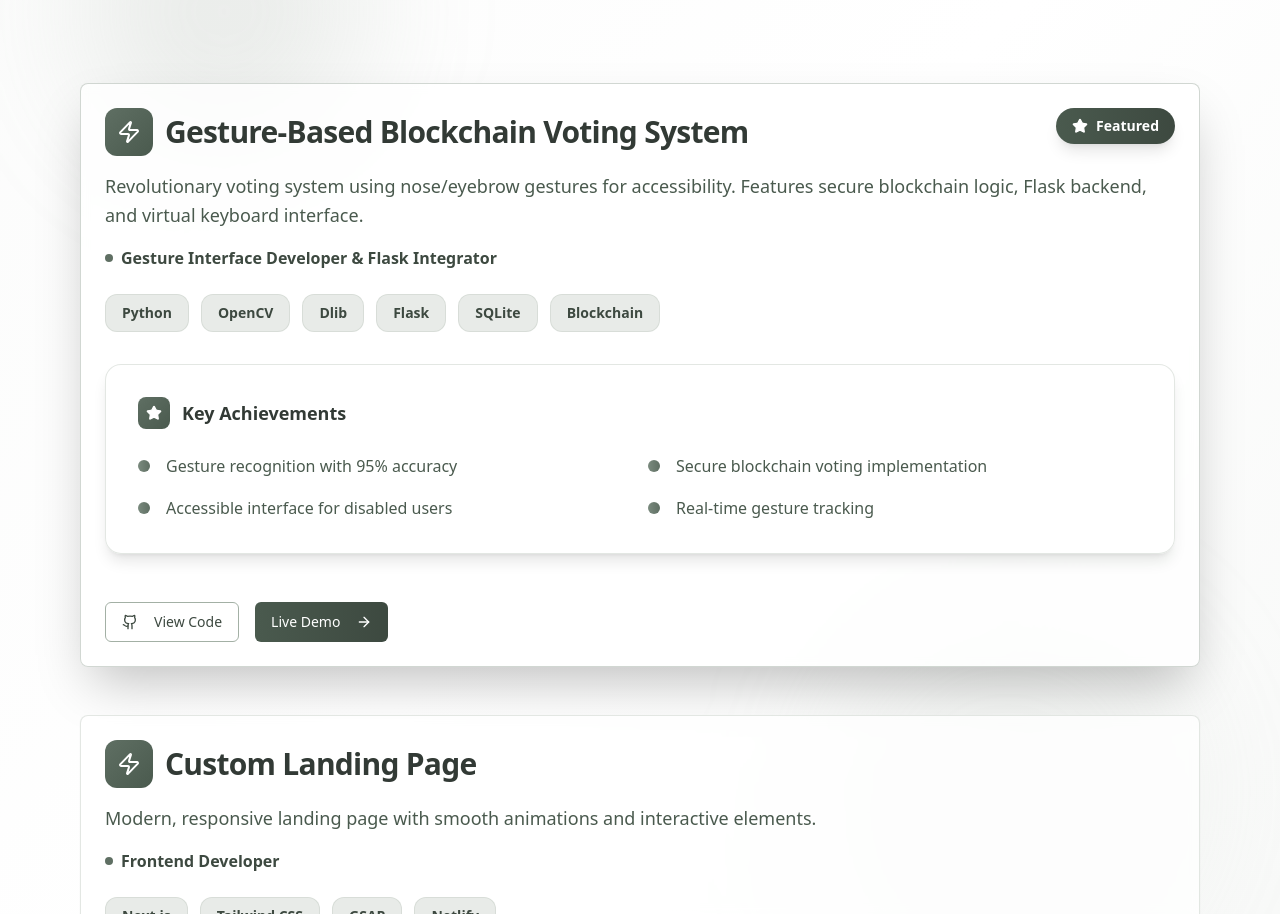
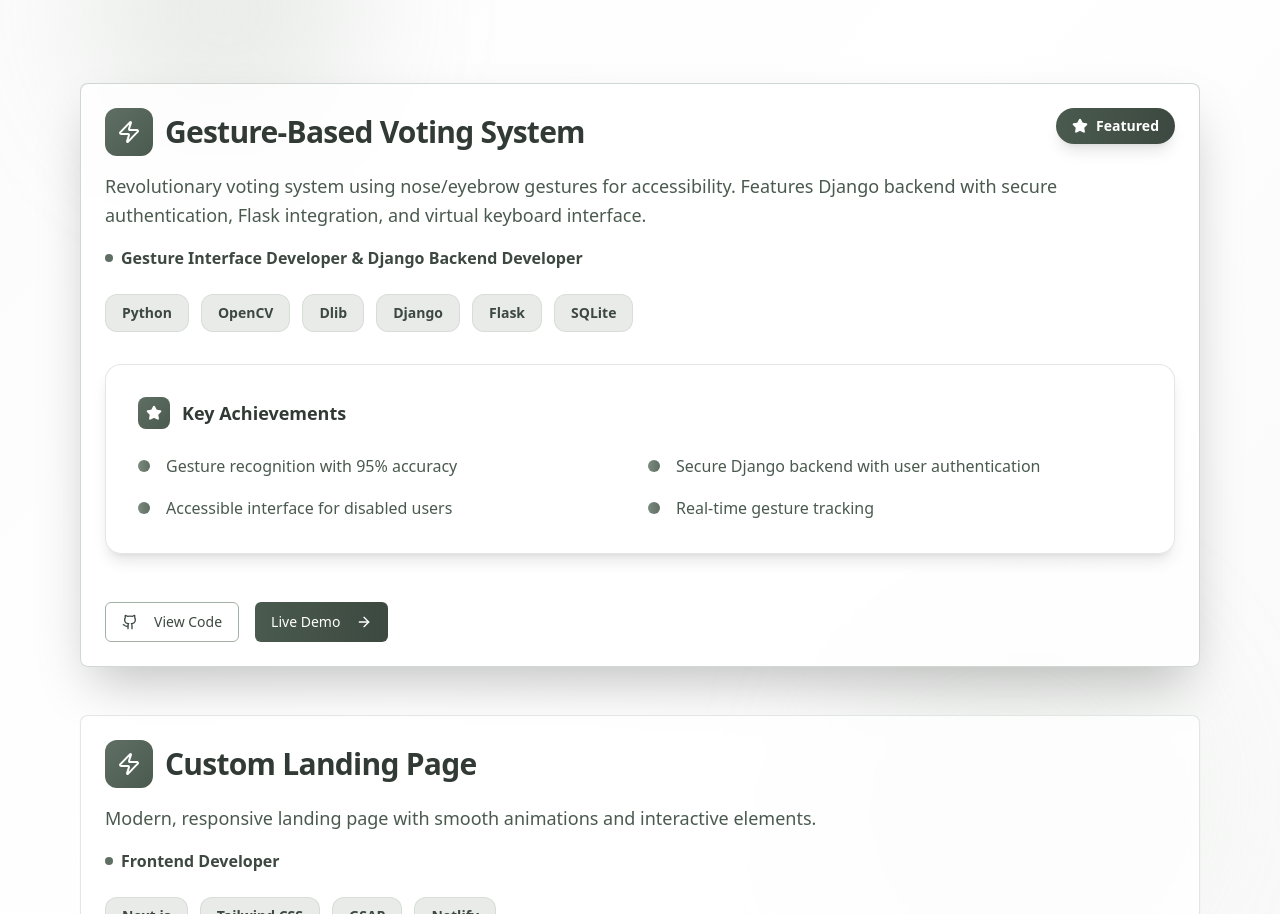
Before and after one commit to Bavya20/bavyasri-portfolio, a React (Vite) app: page / in a window 1280 px wide. Shown: the part 2408-3322 px from the top of the page. Built offline with nearby package versions, Linux system fonts and the light colour scheme.

Commit message:
Refactor gesture project
Remove blockchain and include Django in the gesture project description and tools.

```diff
--- a/src/components/Projects.tsx
+++ b/src/components/Projects.tsx
@@ -1,4 +1,3 @@
-
 import { Card, CardContent, CardDescription, CardHeader, CardTitle } from "@/components/ui/card";
 import { Button } from "@/components/ui/button";
 import { Github, ArrowRight, Star, Code, Zap } from "lucide-react";
@@ -6,14 +5,14 @@ import { Github, ArrowRight, Star, Code, Zap } from "lucide-react";
 const Projects = () => {
   const projects = [
     {
-      title: "Gesture-Based Blockchain Voting System",
-      description: "Revolutionary voting system using nose/eyebrow gestures for accessibility. Features secure blockchain logic, Flask backend, and virtual keyboard interface.",
-      tools: ["Python", "OpenCV", "Dlib", "Flask", "SQLite", "Blockchain"],
-      role: "Gesture Interface Developer & Flask Integrator",
+      title: "Gesture-Based Voting System",
+      description: "Revolutionary voting system using nose/eyebrow gestures for accessibility. Features Django backend with secure authentication, Flask integration, and virtual keyboard interface.",
+      tools: ["Python", "OpenCV", "Dlib", "Django", "Flask", "SQLite"],
+      role: "Gesture Interface Developer & Django Backend Developer",
       featured: true,
       achievements: [
         "Gesture recognition with 95% accuracy",
-        "Secure blockchain voting implementation",
+        "Secure Django backend with user authentication",
         "Accessible interface for disabled users",
         "Real-time gesture tracking"
       ]
```
